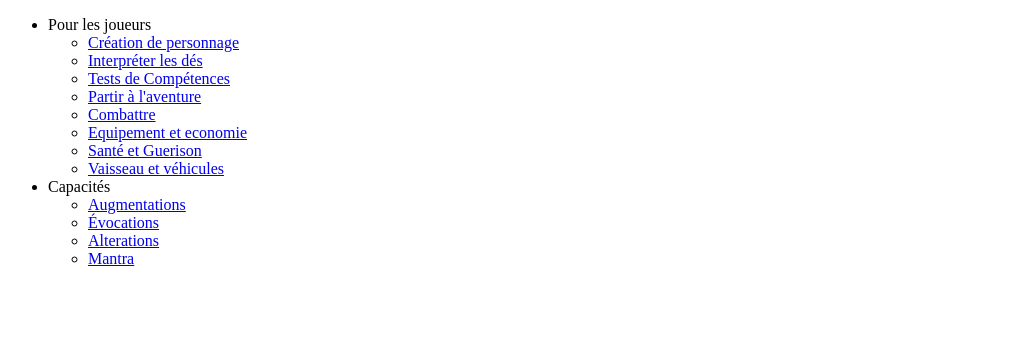
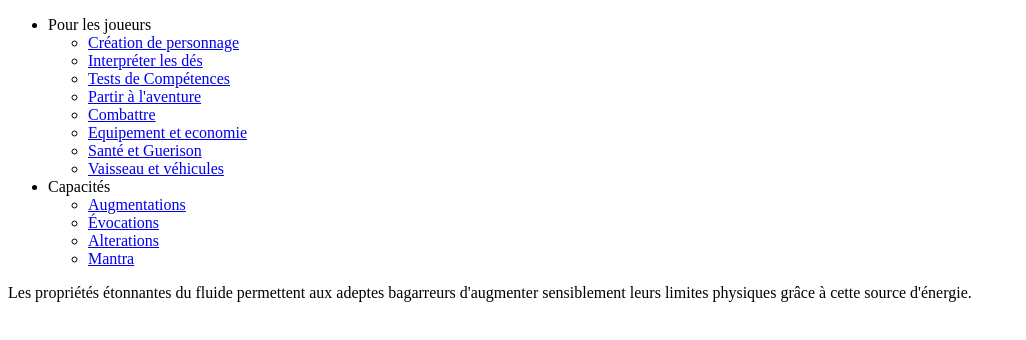
Before and after one commit to Cauchyzor/namtar-rules.bootstrap, a website: page src/augmentations.html in a window 1280 px wide. Shown: the whole page, without its empty margins (0-1026 px from the left). Drawn offline with nearby package versions, Linux system fonts and the light colour scheme.

Commit message:
init augmentation

```diff
--- a/src/augmentations.html
+++ b/src/augmentations.html
@@ -36,7 +36,13 @@
         </ul>
       </nav>
     </aside>
-    <main></main>
+    <main>
+      <p>
+        Les propriétés étonnantes du fluide permettent aux adeptes bagarreurs
+        d&#39;augmenter sensiblement leurs limites physiques grâce à cette
+        source d&#39;énergie.
+      </p>
+    </main>
   </body>
   <script
     src="https://cdn.jsdelivr.net/npm/bootstrap@5.1.3/dist/js/bootstrap.bundle.min.js"
```
